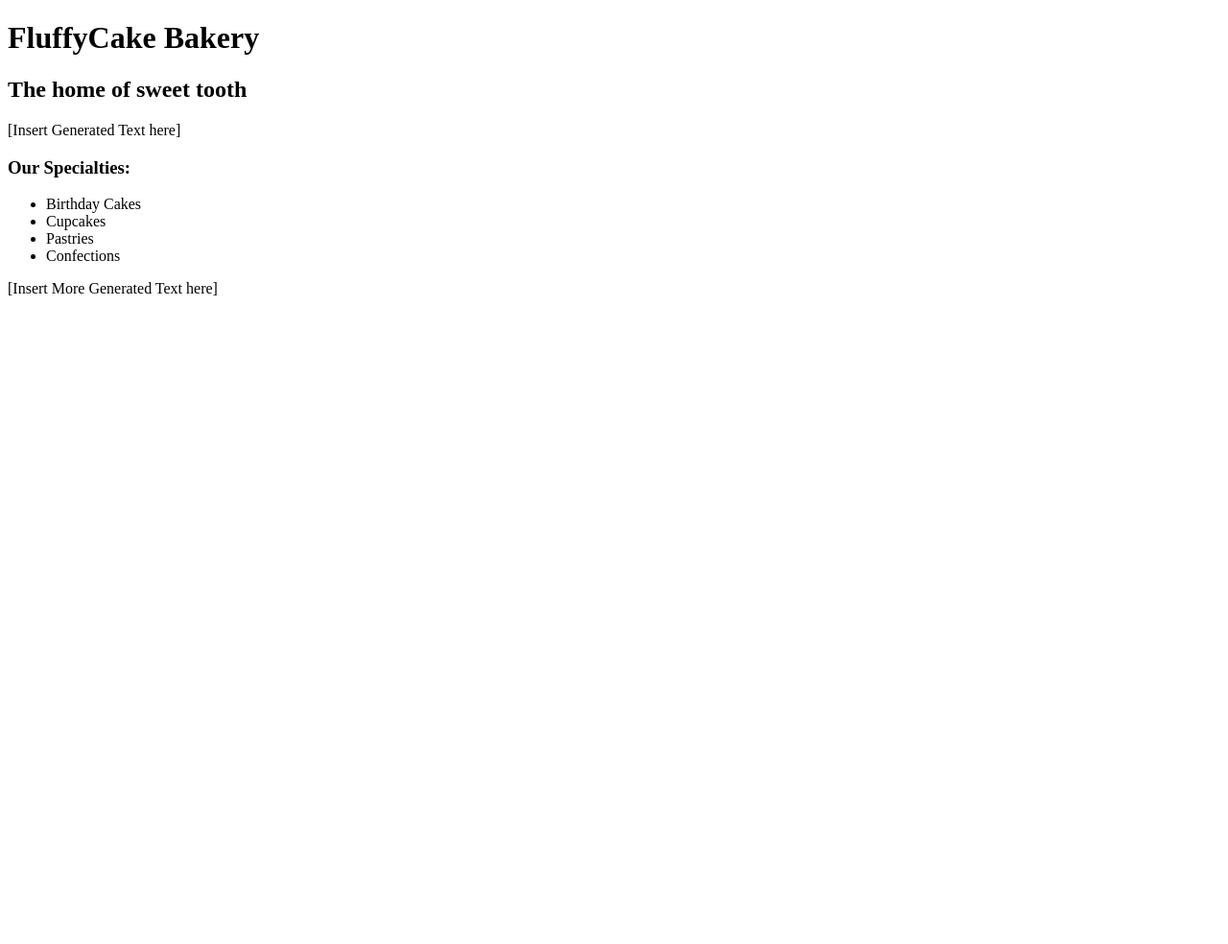
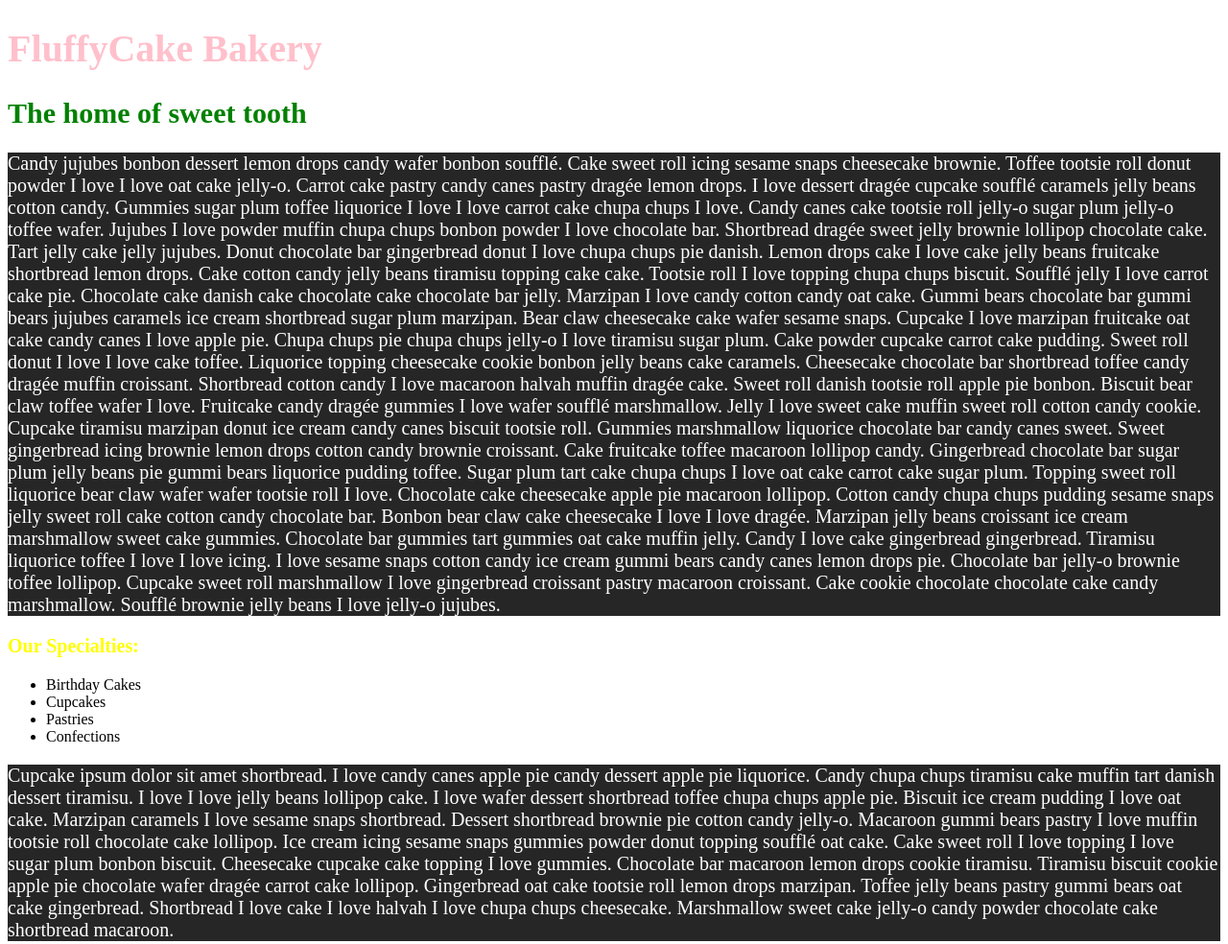
Before and after one commit to GargusS/collab, a plain HTML site: page index.html in a window 1280 px wide. Shown: the whole page at 96% size. Before the commit the page ends 800 px from the top, so only its background shows below. Drawn offline with Linux system fonts and the light colour scheme.

Commit message:
second commit

```diff
--- a/index.html
+++ b/index.html
@@ -4,13 +4,22 @@
 
 <head>
    <title>FluffyCake</title>
+   <link rel="stylesheet" href="style.css">
 </head>
 
 
 <body>
    <h1>FluffyCake Bakery</h1>
    <h2>The home of sweet tooth</h2>
-   <p class="lorem-text">[Insert Generated Text here]</p>
+   <p class="lorem-text">Candy jujubes bonbon dessert lemon drops candy wafer bonbon soufflé. Cake sweet roll icing sesame snaps cheesecake brownie. Toffee tootsie roll donut powder I love I love oat cake jelly-o. Carrot cake pastry candy canes pastry dragée lemon drops. I love dessert dragée cupcake soufflé caramels jelly beans cotton candy. Gummies sugar plum toffee liquorice I love I love carrot cake chupa chups I love. Candy canes cake tootsie roll jelly-o sugar plum jelly-o toffee wafer. Jujubes I love powder muffin chupa chups bonbon powder I love chocolate bar. Shortbread dragée sweet jelly brownie lollipop chocolate cake. Tart jelly cake jelly jujubes.
+
+    Donut chocolate bar gingerbread donut I love chupa chups pie danish. Lemon drops cake I love cake jelly beans fruitcake shortbread lemon drops. Cake cotton candy jelly beans tiramisu topping cake cake. Tootsie roll I love topping chupa chups biscuit. Soufflé jelly I love carrot cake pie. Chocolate cake danish cake chocolate cake chocolate bar jelly. Marzipan I love candy cotton candy oat cake. Gummi bears chocolate bar gummi bears jujubes caramels ice cream shortbread sugar plum marzipan. Bear claw cheesecake cake wafer sesame snaps.
+
+    Cupcake I love marzipan fruitcake oat cake candy canes I love apple pie. Chupa chups pie chupa chups jelly-o I love tiramisu sugar plum. Cake powder cupcake carrot cake pudding. Sweet roll donut I love I love cake toffee. Liquorice topping cheesecake cookie bonbon jelly beans cake caramels. Cheesecake chocolate bar shortbread toffee candy dragée muffin croissant. Shortbread cotton candy I love macaroon halvah muffin dragée cake. Sweet roll danish tootsie roll apple pie bonbon. Biscuit bear claw toffee wafer I love. Fruitcake candy dragée gummies I love wafer soufflé marshmallow.
+
+    Jelly I love sweet cake muffin sweet roll cotton candy cookie. Cupcake tiramisu marzipan donut ice cream candy canes biscuit tootsie roll. Gummies marshmallow liquorice chocolate bar candy canes sweet. Sweet gingerbread icing brownie lemon drops cotton candy brownie croissant. Cake fruitcake toffee macaroon lollipop candy. Gingerbread chocolate bar sugar plum jelly beans pie gummi bears liquorice pudding toffee. Sugar plum tart cake chupa chups I love oat cake carrot cake sugar plum. Topping sweet roll liquorice bear claw wafer wafer tootsie roll I love. Chocolate cake cheesecake apple pie macaroon lollipop. Cotton candy chupa chups pudding sesame snaps jelly sweet roll cake cotton candy chocolate bar.
+
+    Bonbon bear claw cake cheesecake I love I love dragée. Marzipan jelly beans croissant ice cream marshmallow sweet cake gummies. Chocolate bar gummies tart gummies oat cake muffin jelly. Candy I love cake gingerbread gingerbread. Tiramisu liquorice toffee I love I love icing. I love sesame snaps cotton candy ice cream gummi bears candy canes lemon drops pie. Chocolate bar jelly-o brownie toffee lollipop. Cupcake sweet roll marshmallow I love gingerbread croissant pastry macaroon croissant. Cake cookie chocolate chocolate cake candy marshmallow. Soufflé brownie jelly beans I love jelly-o jujubes.</p>
    <h3>Our Specialties:</h3>
    <ul>
        <li>Birthday Cakes</li>
@@ -18,7 +27,15 @@
        <li>Pastries</li>
        <li>Confections</li>
    </ul>
-   <p class="lorem-text">[Insert More Generated Text here]</p>
+   <p class="lorem-text">Cupcake ipsum dolor sit amet shortbread. I love candy canes apple pie candy dessert apple pie liquorice. Candy chupa chups tiramisu cake muffin tart danish dessert tiramisu.
+
+    I love I love jelly beans lollipop cake. I love wafer dessert shortbread toffee chupa chups apple pie. Biscuit ice cream pudding I love oat cake. Marzipan caramels I love sesame snaps shortbread.
+
+    Dessert shortbread brownie pie cotton candy jelly-o. Macaroon gummi bears pastry I love muffin tootsie roll chocolate cake lollipop. Ice cream icing sesame snaps gummies powder donut topping soufflé oat cake.
+
+    Cake sweet roll I love topping I love sugar plum bonbon biscuit. Cheesecake cupcake cake topping I love gummies. Chocolate bar macaroon lemon drops cookie tiramisu. Tiramisu biscuit cookie apple pie chocolate wafer dragée carrot cake lollipop.
+
+    Gingerbread oat cake tootsie roll lemon drops marzipan. Toffee jelly beans pastry gummi bears oat cake gingerbread. Shortbread I love cake I love halvah I love chupa chups cheesecake. Marshmallow sweet cake jelly-o candy powder chocolate cake shortbread macaroon.</p>
 </body>
 
 
--- /dev/null
+++ b/style.css
@@ -0,0 +1,20 @@
+h1 {
+    font-size: 40px;
+    color: pink;
+  }
+
+  h2 {
+    font-size: 30px;
+    color: green;
+  }
+
+  h3 {
+    font-size: 20px;
+    color: yellow;
+  }
+
+  .lorem-text {
+    font-size: 20px;
+    color: white;
+    background-color: #262626;
+  }
```
